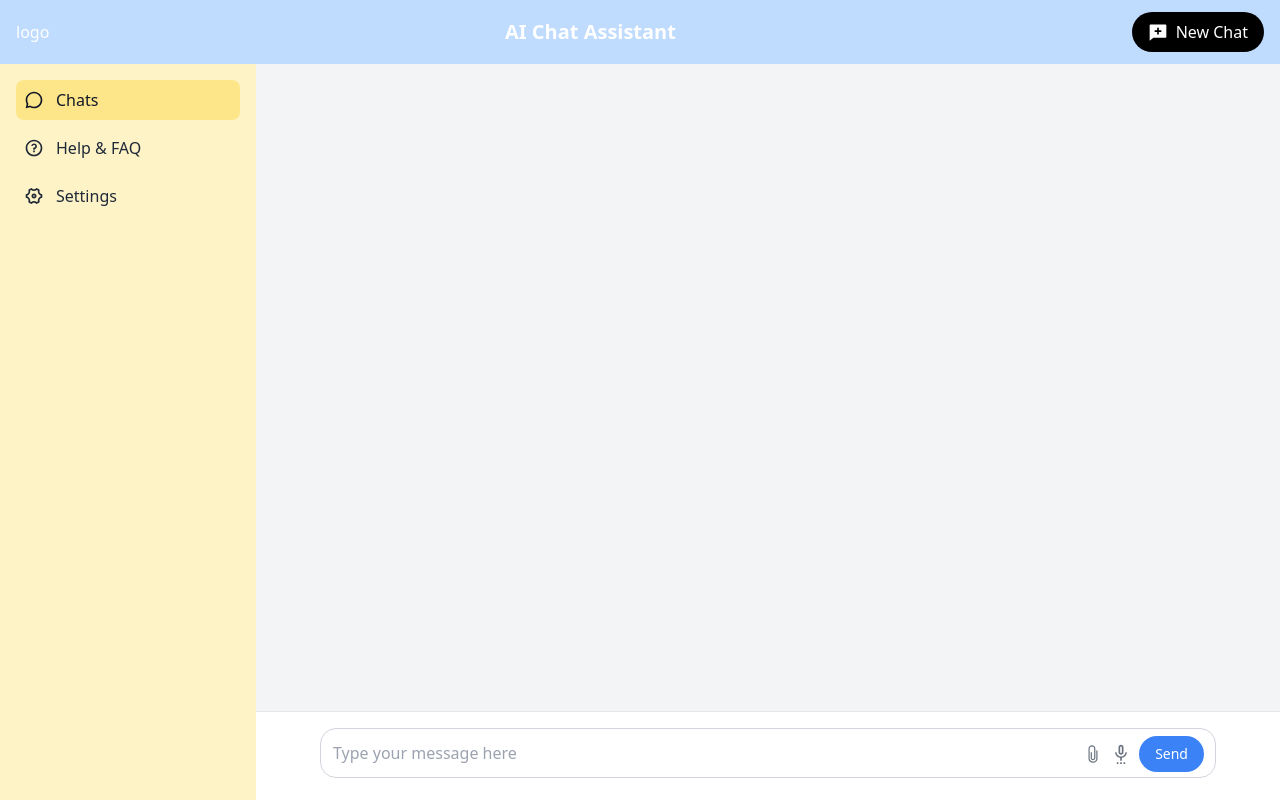
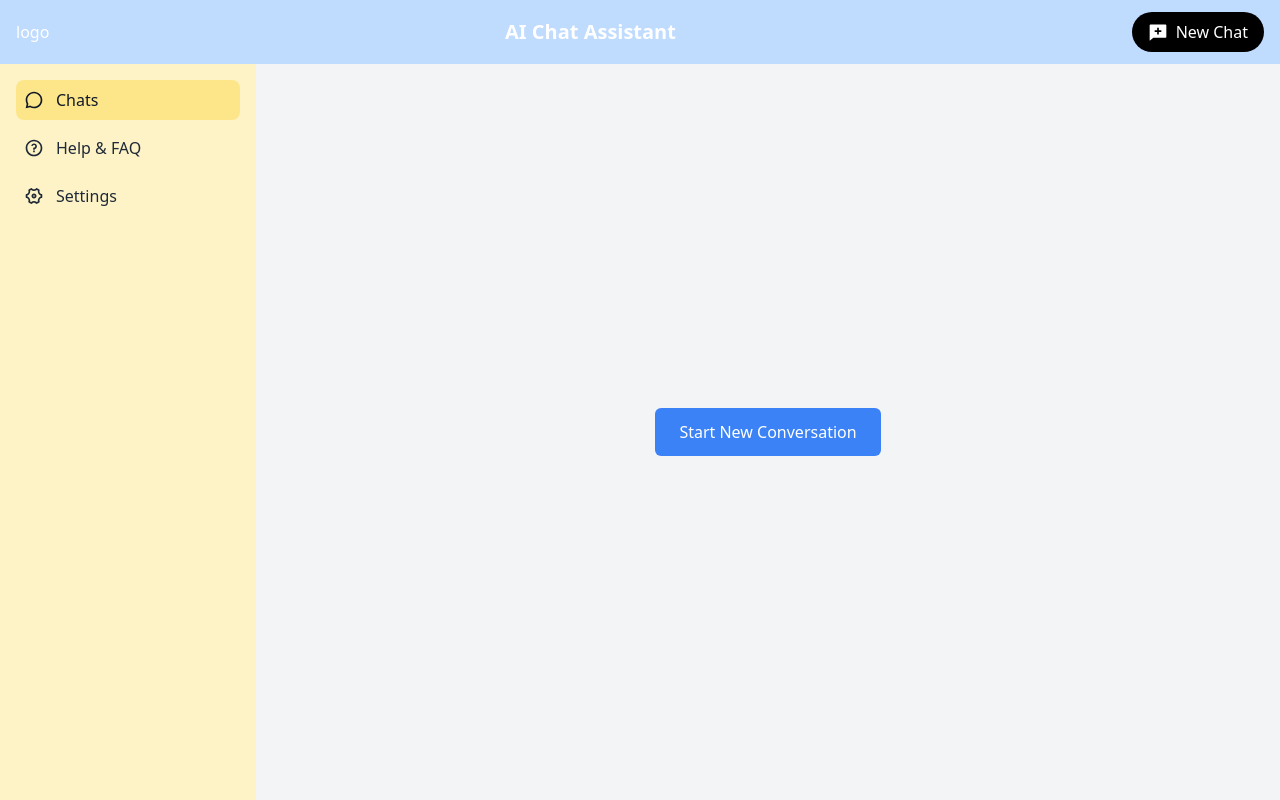
Before and after one commit to gelftheshot/AI-Customer-Support, a Next.js app: page / in a window 1280 px wide. Built offline with nearby package versions, Linux system fonts and the light colour scheme.

Commit message:
creating new chat page

```diff
--- a/app/chat/[chatID]/page.js
+++ b/app/chat/[chatID]/page.js
@@ -0,0 +1,7 @@
+import Chat from '@/components/chat'
+
+export default function Home() {
+  return (
+      <Chat />
+  )
+}
--- a/app/layout.js
+++ b/app/layout.js
@@ -1,12 +1,19 @@
-export const metadata = {
-  title: "Create Next App",
-  description: "Generated by create next app",
-};
+import Header from '@/components/header'
+import Sidebar from '@/components/sidebar'
+import '../styles/global.css'
 
 export default function RootLayout({ children }) {
   return (
     <html lang="en">
-      <body>{children}</body>
+      <body>
+        <div className="flex flex-col h-screen">
+          <Header />
+          <div className="flex flex-1 overflow-hidden">
+            <Sidebar />
+            <main className="flex-1">{children}</main>
+          </div>
+        </div>
+      </body>
     </html>
-  );
+  )
 }
--- a/app/page.js
+++ b/app/page.js
@@ -1,18 +1,9 @@
-import Header from '@/components/header'
-import Sidebar from '@/components/sidebar'
-import Chat from '@/components/chat'
-import '../styles/global.css'
+import StartChat from '@/components/startchat'
 
-const page = () => {
+export default function Home() {
   return (
-    <div className="flex flex-col h-screen">
-      <Header />
-      <div className="flex flex-1 overflow-hidden">
-        <Sidebar />
-        <Chat />
-      </div>
+    <div className="flex flex-col justify-center h-full bg-gray-100">
+      <StartChat />
     </div>
   )
 }
-
-export default page
--- /dev/null
+++ b/components/startchat.jsx
@@ -0,0 +1,11 @@
+const StartChat = () => {
+  return (
+    <div className='w-full h-full flex items-center justify-center'>
+      <button className='bg-blue-500 text-white px-6 py-3 rounded-md hover:bg-blue-600 transition duration-300 ease-in-out text-base font-medium'>
+        Start New Conversation
+      </button>
+    </div>
+  )
+}
+
+export default StartChat
```
